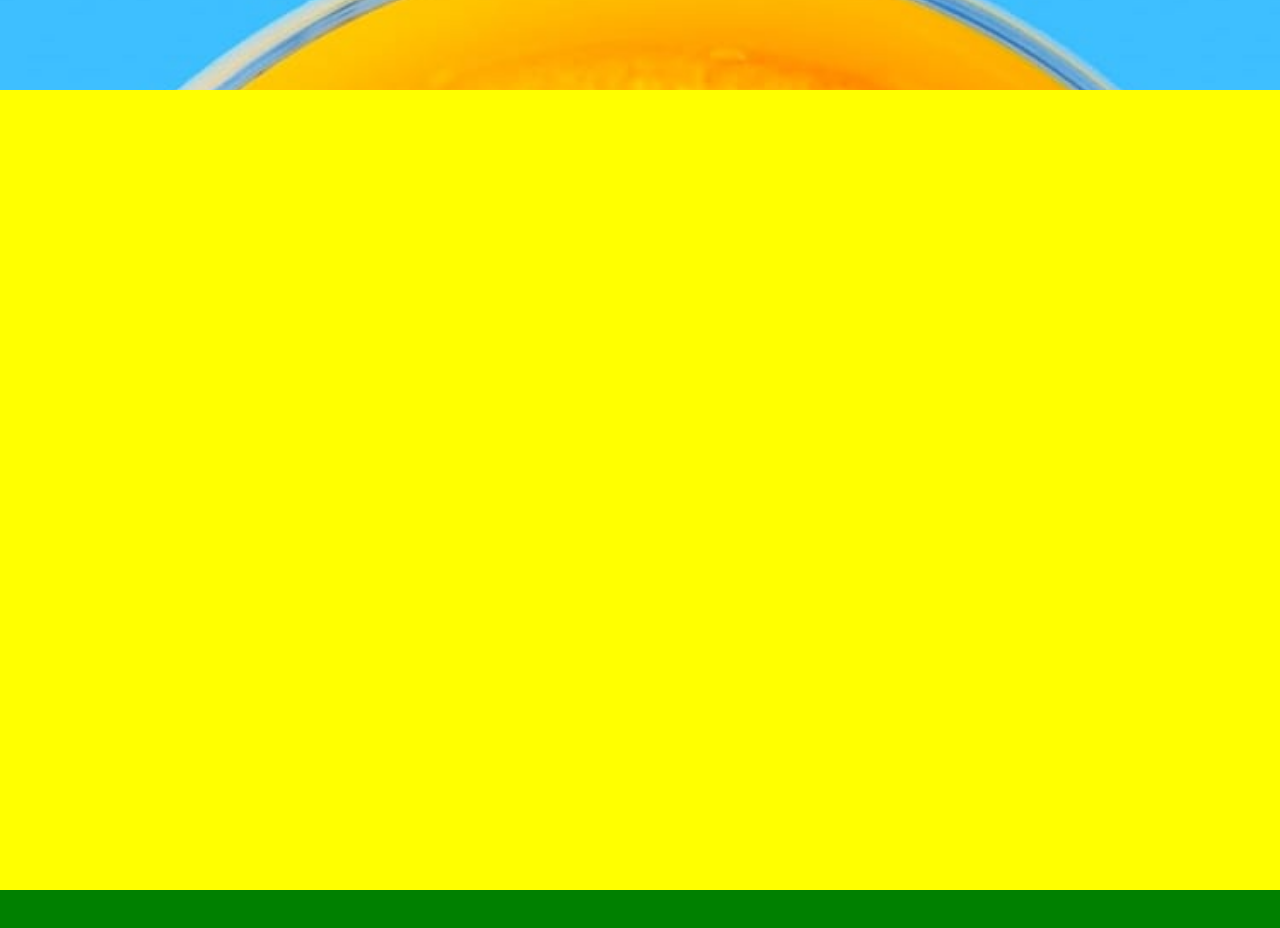
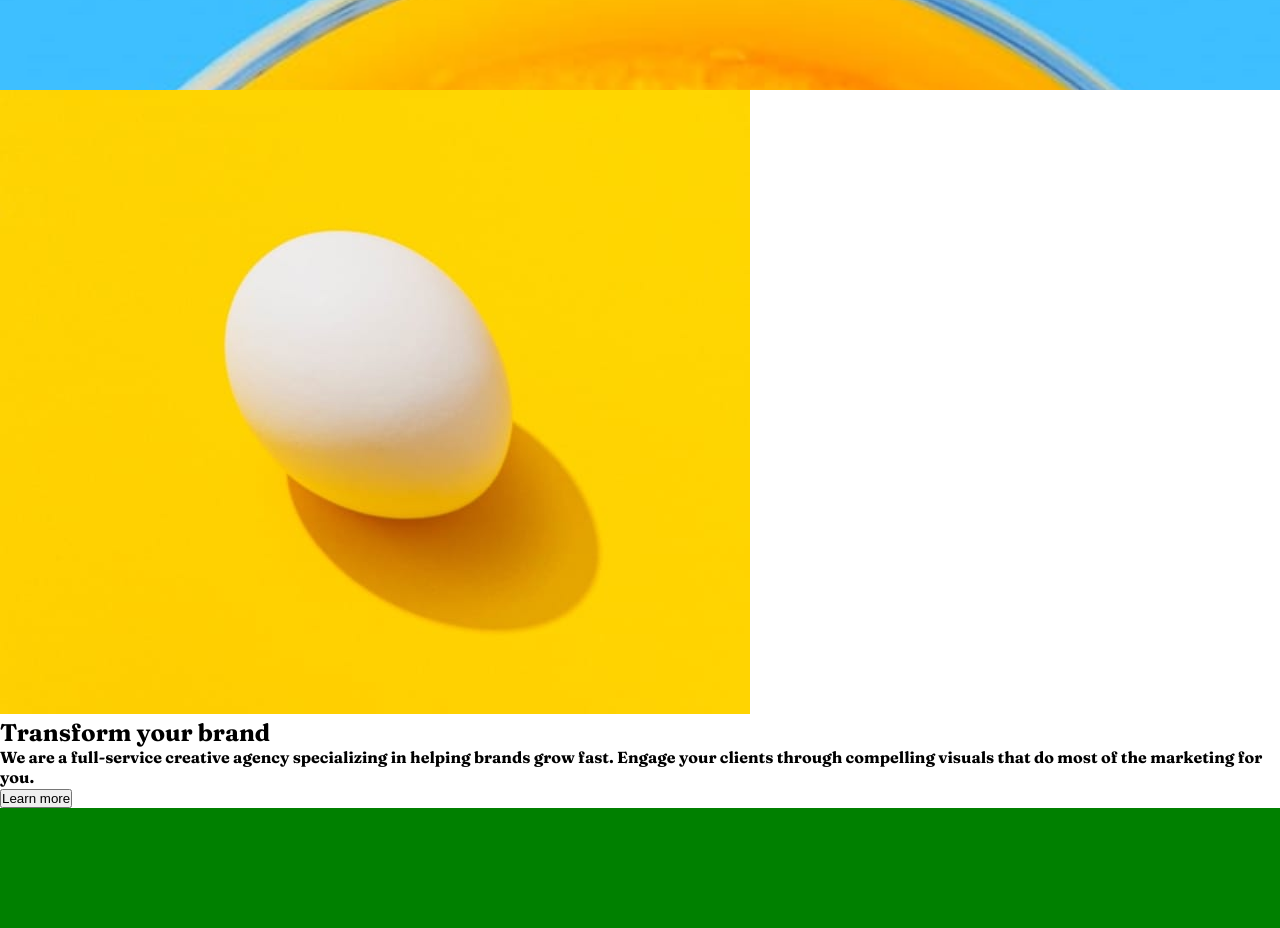
Before and after one commit to jeremyoduromanu/sunnyside-agency-landing-page, a plain HTML site: page index.html in a window 1280 px wide. Shown: the part 710-1638 px from the top of the page. Drawn offline with Linux system fonts and the light colour scheme.

Commit message:
html code for transform your brand section

```diff
--- a/index.html
+++ b/index.html
@@ -69,11 +69,6 @@
   <!--
 
 
-  Transform your brand
-
-  We are a full-service creative agency specializing in helping brands grow fast.
-  Engage your clients through compelling visuals that do most of the marketing for you.
-
   Learn more
 
   Stand out to the right audience
@@ -110,8 +105,27 @@
   Projects
   Contact
 -->
+
+  <!-- Transform your brand section (top section) -->
+
   <section class="top_section">
-
+    <div class="image-container egg">
+      <img src="./images/mobile/image-transform.jpg" alt="">
+    </div>
+    <div class="transform-content">
+      <div class="transform-header">
+        <h1>Transform your brand</h1>
+      </div>
+      <div class="transform-desc">
+        <p>
+          We are a full-service creative agency specializing in helping brands grow fast.
+          Engage your clients through compelling visuals that do most of the marketing for you.
+        </p>
+      </div>
+      <div class="learn-more-btn transform-lm">
+        <button>Learn more</button>
+      </div>
+    </div>
   </section>
   <section class="middle_section"></section>
   <section class="bottom_section">
--- a/style.css
+++ b/style.css
@@ -136,9 +136,8 @@ nav {
 
 /* top section starts */
 .top_section {
-  height: 100vh;
-  display: flex;
-  background: yellow;
+
+
 }
 /* top section ends */
 
```
